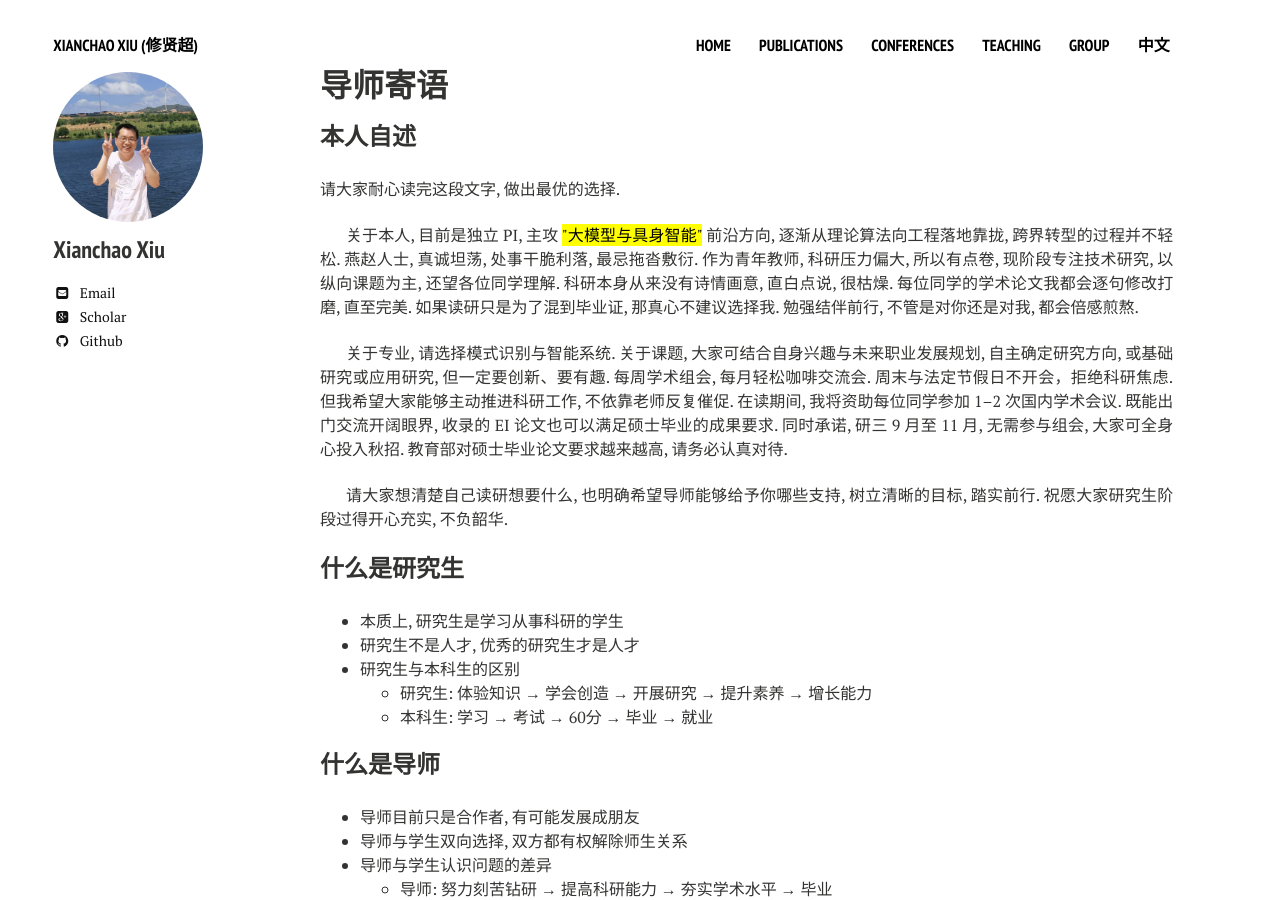
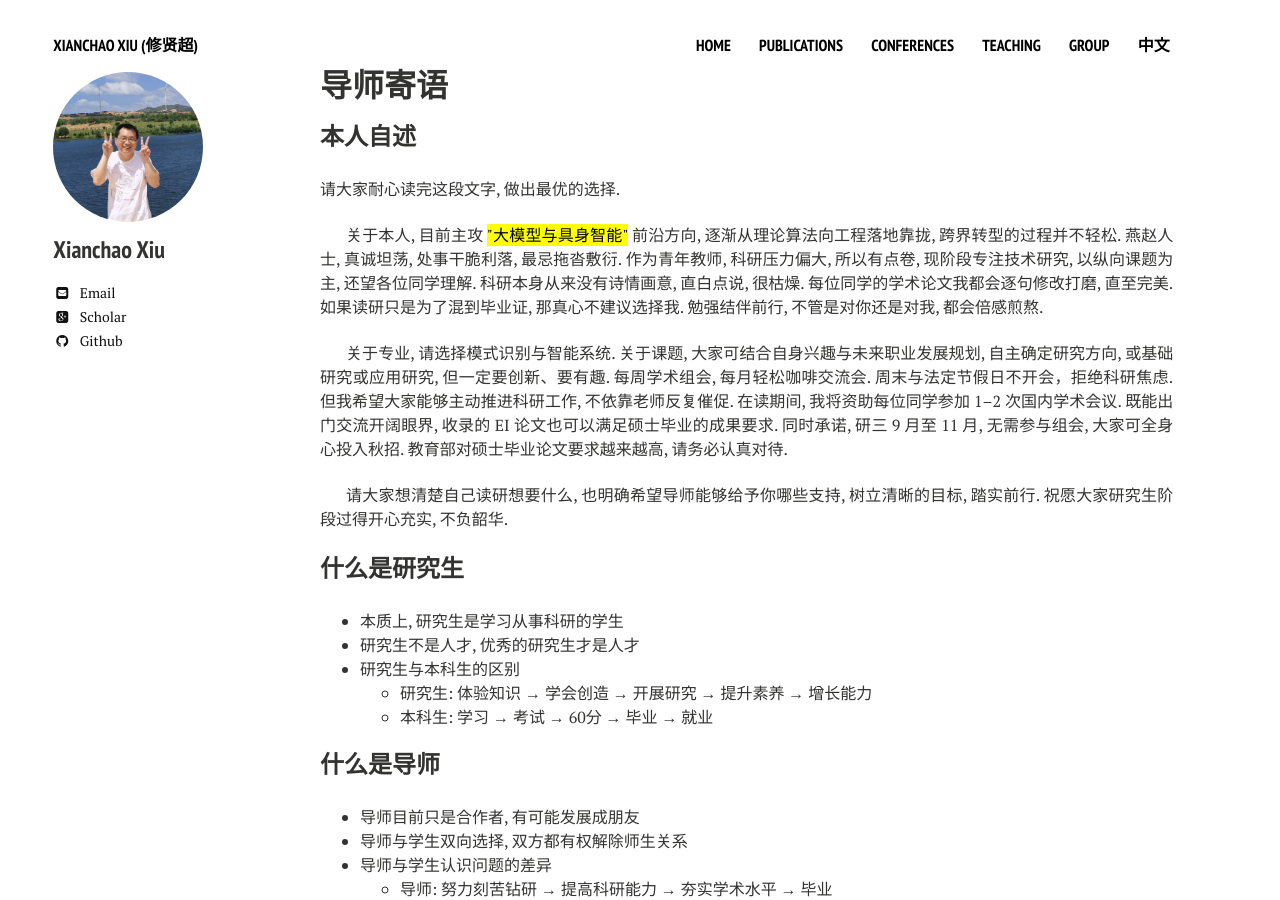
Before and after one commit to xianchaoxiu/xianchaoxiu.github.io, a Jekyll site: the page built from group/reading/index.md, in a window 1280 px wide and 900 px high. Built offline with Jekyll 4.4.1, drawn with Linux system fonts in a browser that asks for light colours; nearby versions of some CDN libraries.

Commit message:
Update index.md

```diff
--- a/group/reading/index.md
+++ b/group/reading/index.md
@@ -10,7 +10,7 @@ share: false
 
 请大家耐心读完这段文字, 做出最优的选择. <br> <br>
 
-关于本人, 目前是独立 PI, 主攻 <mark>"大模型与具身智能"</mark> 前沿方向, 逐渐从理论算法向工程落地靠拢, 跨界转型的过程并不轻松.
+关于本人, 目前主攻 <mark>"大模型与具身智能"</mark> 前沿方向, 逐渐从理论算法向工程落地靠拢, 跨界转型的过程并不轻松.
 燕赵人士, 真诚坦荡, 处事干脆利落, 最忌拖沓敷衍.
 作为青年教师, 科研压力偏大, 所以有点卷,
 现阶段专注技术研究, 以纵向课题为主, 还望各位同学理解.
```
